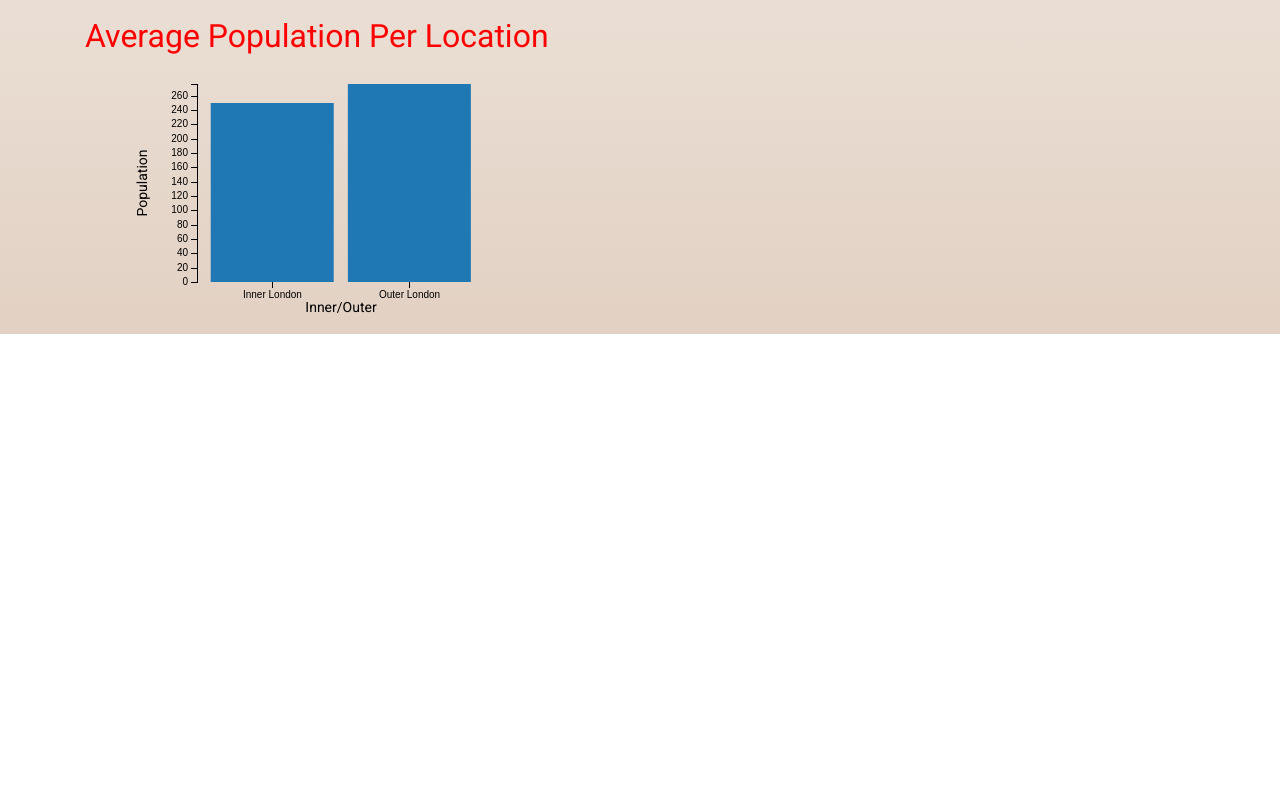
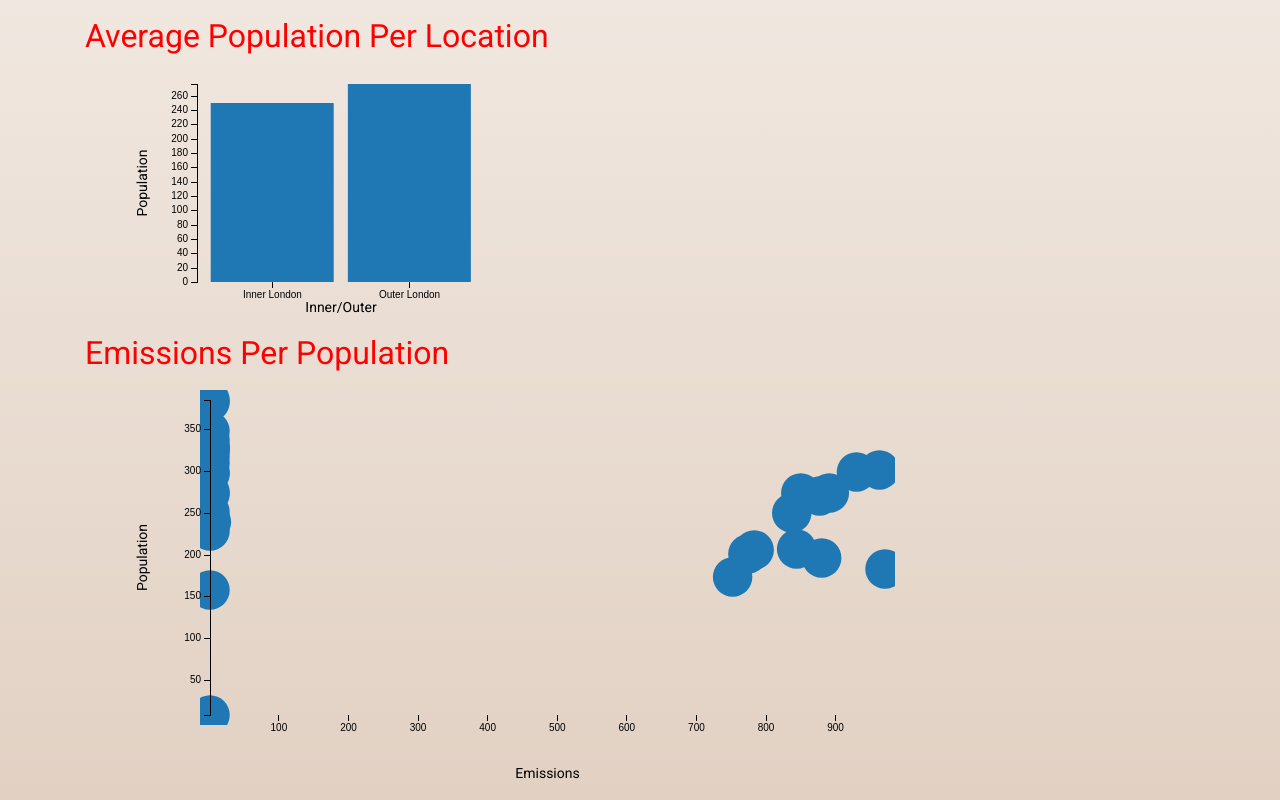
Before and after one commit to SabeloCodes/London-Boroughs-Dashboard, a plain HTML site: page mileStoneProject/index.html in a window 1280 px wide. Shown: the part 747-1547 px from the top of the page. Before the commit the page ends 1081 px from the top, so only its background shows below. Drawn offline with Linux system fonts and the light colour scheme.

Commit message:
Population Emissions scatter plot added

```diff
--- a/mileStoneProject/index.html
+++ b/mileStoneProject/index.html
@@ -40,6 +40,10 @@
             <div id="average-population" class="inner-3"></div>
         </div>
 
+        <div class="flex-stack">
+            <h3>Emissions Per Population</h3>
+            <div id="population-emissions" class="inner-4"></div>
+        </div>
     </div>
 
 
--- a/mileStoneProject/static/css/index.css
+++ b/mileStoneProject/static/css/index.css
@@ -45,6 +45,13 @@
     /*border: 2px solid #73AD21;*/
 }
 
+.inner-4 {
+    margin: 10px 200px 10px 50px;
+    /*padding-left: 20px;*/
+    padding-right: 100px;
+    /*border: 2px solid #73AD21;*/
+}
+
 /*Background Color Gradient*/
 body {
   background: #e2d1c3;  /* fallback for old browsers */
--- a/mileStoneProject/static/js/index.js
+++ b/mileStoneProject/static/js/index.js
@@ -19,6 +19,9 @@ function makeGraphs(error, housingData) {
     show_cars_per_borough(ndx);
     show_average_population(ndx);
 
+    // Scatter plot
+    show_population_emissions_correlation(ndx);
+
     dc.renderAll();
 }
 
@@ -39,7 +42,7 @@ function show_emissions_per_borough(ndx) {
             .xAxisLabel("Borough")
             .yAxisLabel("Emissions")
             .yAxis().ticks(40);
-};
+}
 
 
 // Chart Cars Per Borough:
@@ -58,7 +61,7 @@ function show_cars_per_borough(ndx) {
             .xAxisLabel("Borough")
             .yAxisLabel("Cars")
             .yAxis().ticks(40);
-};
+}
 
 
 // Average Population Per Location:
@@ -114,3 +117,33 @@ function show_average_population(ndx) {
         .yAxisLabel("Population")
         .yAxis().ticks(10).tickFormat(d3.format(',3s'));
 }
+
+
+// Population Emissions Correlation:
+function show_population_emissions_correlation(ndx) {
+    var emissions_dim = ndx.dimension(dc.pluck("carbonEmissions"));
+    var pollution_dim = ndx.dimension(function(d) {
+    return [d.carbonEmissions, d.population];
+    });
+
+     var emissionsPollutionGroup = pollution_dim.group();
+
+    var minEmissions = emissions_dim.bottom(1)[0].carbonEmissions;
+    var maxEmissions = emissions_dim.top(1)[0].carbonEmissions;
+
+        dc.scatterPlot("#population-emissions")
+        .width(800)
+        .height(400)
+        .x(d3.scale.linear().domain([minEmissions, maxEmissions]))
+        .brushOn(false)
+        .symbolSize(35)
+        .clipPadding(10)
+        .yAxisLabel("Population")
+        .xAxisLabel("Emissions")
+        .title(function(d) {
+            return d.key[2] + " pollutes " + d.key[1];
+        })
+        .dimension(pollution_dim)
+        .group(emissionsPollutionGroup)
+        .margins({top: 10, right: 50, bottom: 75, left: 75});
+}
```
